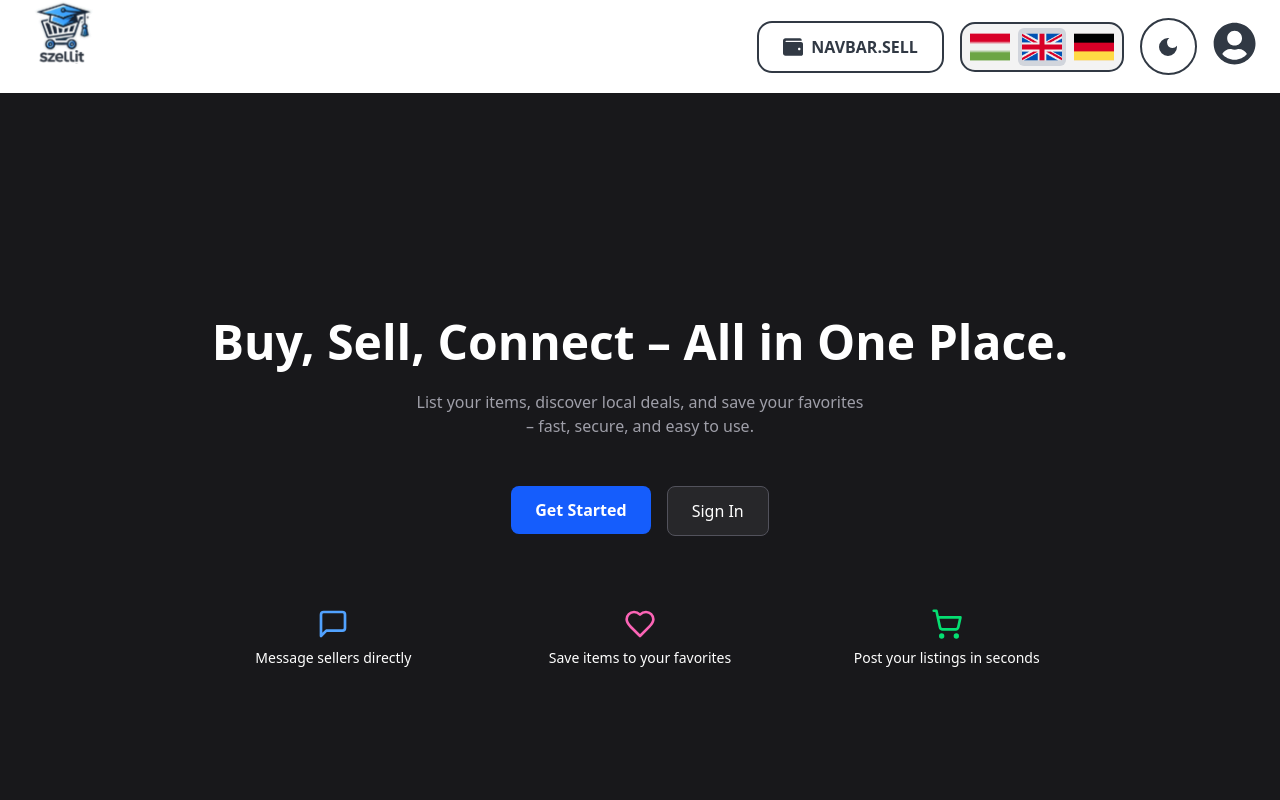
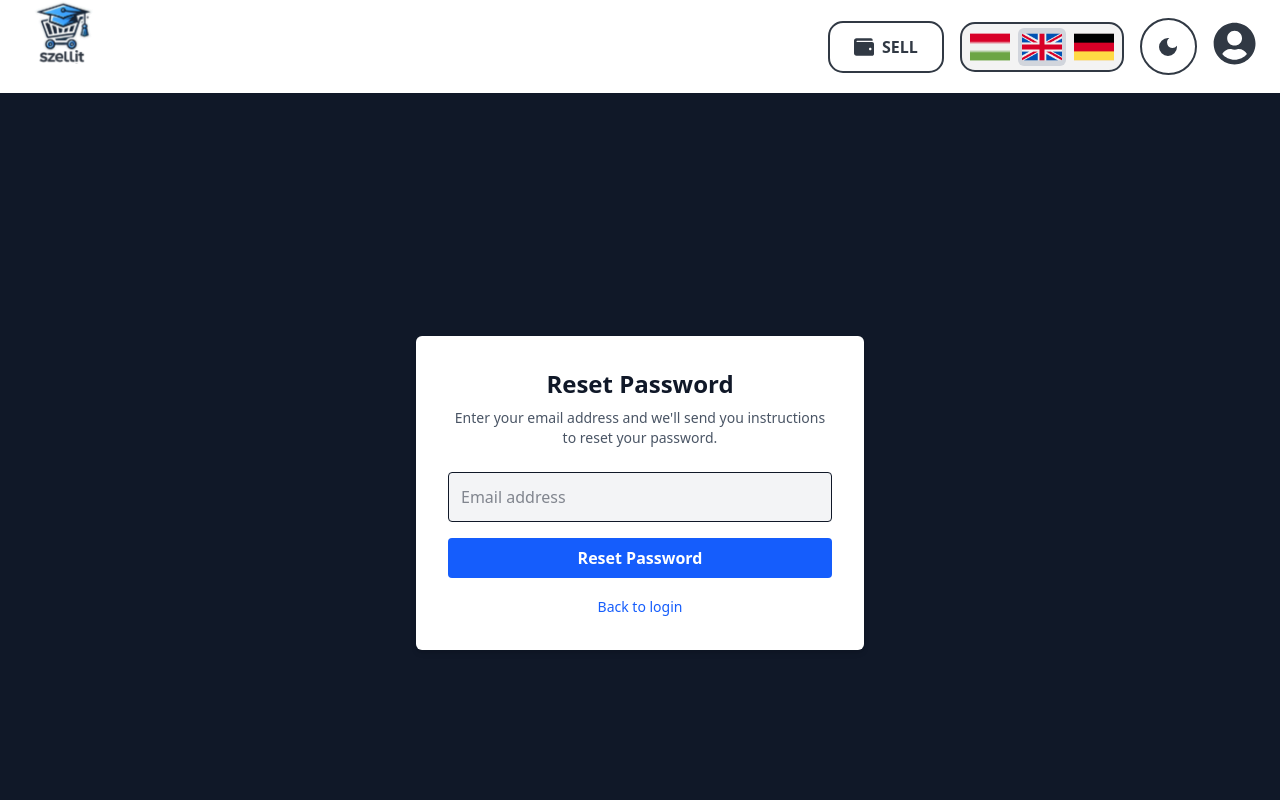
Before and after one commit to Botilazar/SZELLIT, a React (Vite) app in the folder client/: page /en/reset-password in a window 1280 px wide. Before the commit this address led to /en. Shown: the top 800 px of the page. Built offline with nearby package versions, Linux system fonts and the light colour scheme.

Commit message:
resetPW page added, updated hu,de,en locales key-value pairs

```diff
--- a/client/src/App.tsx
+++ b/client/src/App.tsx
@@ -17,6 +17,7 @@ import RegisterPage from "./Components/RegisterPage/RegisterPage";
 import SignInPage from "./Components/SignInPage/SignInPage";
 import BrowsingPage from "./Components/BrowsingPage/BrowsingPage";
 import { AuthProvider } from "./AuthContext";
+import ResetPasswordPage from "./Components/ResetPasswordPage/ResetPasswordPage";
 
 function LocaleWrapper() {
   const { lng } = useParams<{ lng: string }>();
@@ -49,6 +50,7 @@ function App() {
             <Route path="register" element={<RegisterPage />} />
             <Route path="login" element={<SignInPage />} />
             <Route path="items" element={<BrowsingPage />} />
+            <Route path="reset-password" element={<ResetPasswordPage />} />
           </Route>
           <Route path="*" element={<Navigate to="/en" replace />} />
         </Routes>
--- /dev/null
+++ b/client/src/Components/ResetPasswordPage/ResetPasswordPage.tsx
@@ -0,0 +1,54 @@
+// src/pages/ResetPasswordPage.tsx
+import { useState } from "react";
+import { useTranslation } from "react-i18next";
+import { Link, useParams } from "react-router-dom";
+
+const ResetPasswordPage = () => {
+  const { t } = useTranslation();
+  const { lng } = useParams(); // get /:lng from route
+  const [email, setEmail] = useState("");
+
+  const handleSubmit = (e: React.FormEvent) => {
+    e.preventDefault();
+    alert(t("reset.success")); // replace with actual API call
+  };
+
+  return (
+    <div className="min-h-screen flex items-center justify-center bg-gray-900 text-white px-4">
+      <div className="max-w-md w-full bg-white text-gray-900 p-8 rounded-md shadow-md">
+        <h1 className="text-2xl font-bold text-center mb-2">
+          {t("reset.title")}
+        </h1>
+        <p className="text-center text-sm text-gray-600 mb-6">
+          {t("reset.subtitle")}
+        </p>
+        <form onSubmit={handleSubmit}>
+          <input
+            type="email"
+            value={email}
+            onChange={(e) => setEmail(e.target.value)}
+            required
+            placeholder={t("reset.emailPlaceholder")}
+            className="w-full p-3 mb-4 border rounded bg-gray-100 focus:outline-none focus:ring-2 focus:ring-blue-500"
+          />
+          <button
+            type="submit"
+            className="w-full bg-blue-600 text-white py-2 font-semibold rounded hover:bg-blue-500 transition"
+          >
+            {t("reset.button")}
+          </button>
+        </form>
+        <div className="text-center mt-4">
+          <Link
+            to={`/${lng}/login`}
+            className="text-blue-600 hover:underline text-sm"
+          >
+            {t("reset.backToLogin")}
+          </Link>
+        </div>
+      </div>
+    </div>
+  );
+};
+
+export default ResetPasswordPage;
--- a/client/src/Components/SignInPage/SignInPage.tsx
+++ b/client/src/Components/SignInPage/SignInPage.tsx
@@ -102,9 +102,12 @@ const SignInPage = () => {
               />
               {t("signin.remember")}
             </label>
-            <a href="#" className="text-sm text-blue-400 hover:underline">
+            <Link
+              to={`/${lng}/reset-password`}
+              className="text-sm text-blue-400 hover:underline"
+            >
               {t("signin.forgot")}
-            </a>
+            </Link>
           </div>
 
           <button
--- a/client/src/locales/de.json
+++ b/client/src/locales/de.json
@@ -11,5 +11,55 @@
       "favorite": "Speichere Artikel in deinen Favoriten",
       "post": "Stelle deine Angebote in Sekunden ein"
     }
+  },
+  "navbar": {
+    "sell": "Verkaufen",
+    "profile": "Profil",
+    "settings": "Einstellungen",
+    "favorites": "Favoriten",
+    "logout": "Abmelden"
+  },
+  "signin": {
+    "title": "Anmelden",
+    "or": "oder",
+    "createAccount": "ein neues Konto erstellen",
+    "email": "E-Mail-Adresse",
+    "password": "Passwort",
+    "remember": "Angemeldet bleiben",
+    "forgot": "Passwort vergessen?",
+    "button": "Anmelden"
+  },
+  "register": {
+    "title": "Konto erstellen",
+    "haveAccount": "Hast du bereits ein Konto?",
+    "signIn": "Anmelden",
+    "fullName": "Vollständiger Name",
+    "email": "E-Mail-Adresse",
+    "username": "Benutzername",
+    "password": "Passwort",
+    "confirmPassword": "Passwort bestätigen",
+    "passwordRequirementsTitle": "Passwortanforderungen:",
+    "passwordRequirement": {
+      "length": "Mindestens 8 Zeichen",
+      "uppercase": "Mindestens ein Großbuchstabe",
+      "lowercase": "Mindestens ein Kleinbuchstabe",
+      "number": "Mindestens eine Zahl",
+      "special": "Mindestens ein Sonderzeichen"
+    },
+    "accept": "Ich akzeptiere die",
+    "terms": "Allgemeinen Geschäftsbedingungen",
+    "and": "und",
+    "privacy": "Datenschutzrichtlinie",
+    "createAccount": "Konto erstellen",
+    "passwordMismatch": "Passwörter stimmen nicht überein!",
+    "acceptTermsAlert": "Bitte akzeptiere die Allgemeinen Geschäftsbedingungen"
+  },
+  "reset": {
+    "title": "Passwort zurücksetzen",
+    "subtitle": "Gib deine E-Mail-Adresse ein, und wir senden dir Anweisungen zum Zurücksetzen des Passworts.",
+    "emailPlaceholder": "E-Mail-Adresse",
+    "button": "Passwort zurücksetzen",
+    "backToLogin": "Zurück zum Login",
+    "success": "Wenn die E-Mail existiert, wurden Anweisungen gesendet."
   }
 }
--- a/client/src/locales/en.json
+++ b/client/src/locales/en.json
@@ -1,7 +1,7 @@
 {
   "welcome": {
-        "title": "Buy, Sell, Connect – All in One Place.",
-        "description": "List your items, discover local deals, and save your favorites – fast, secure, and easy to use.",
+    "title": "Buy, Sell, Connect - All in One Place.",
+    "description": "List your items, discover local deals, and save your favorites - fast, secure, and easy to use.",
     "buttons": {
       "getStarted": "Get Started",
       "signIn": "Sign In"
@@ -11,6 +11,13 @@
       "favorite": "Save items to your favorites",
       "post": "Post your listings in seconds"
     }
+  },
+  "navbar": {
+    "sell": "Sell",
+    "profile": "Profile",
+    "settings": "Settings",
+    "favorites": "Favorites",
+    "logout": "Logout"
   },
   "signin": {
     "title": "Sign in",
@@ -46,5 +53,14 @@
     "createAccount": "Create account",
     "passwordMismatch": "Passwords don't match!",
     "acceptTermsAlert": "Please accept the Terms and Conditions"
+  },
+
+  "reset": {
+    "title": "Reset Password",
+    "subtitle": "Enter your email address and we'll send you instructions to reset your password.",
+    "emailPlaceholder": "Email address",
+    "button": "Reset Password",
+    "backToLogin": "Back to login",
+    "success": "If the email exists, reset instructions have been sent."
   }
 }
--- a/client/src/locales/hu.json
+++ b/client/src/locales/hu.json
@@ -1,7 +1,7 @@
 {
   "welcome": {
-        "title": "Vásárolj, Adj el, Kapcsolódj – Minden egy helyen.",
-        "description": "Listázd a termékeidet, fedezd fel a helyi ajánlatokat, és mentsd el a kedvenceidet – gyorsan, biztonságosan és egyszerűen.",
+    "title": "Vásárolj, Adj el, Kapcsolódj - Minden egy helyen.",
+    "description": "Listázd a termékeidet, fedezd fel a helyi ajánlatokat, és mentsd el a kedvenceidet - gyorsan, biztonságosan és egyszerűen.",
     "buttons": {
       "getStarted": "Kezdd el",
       "signIn": "Bejelentkezés"
@@ -12,39 +12,54 @@
       "post": "Hirdess percek alatt"
     }
   },
+  "navbar": {
+    "sell": "Eladás",
+    "profile": "Profil",
+    "settings": "Beállítások",
+    "favorites": "Kedvencek",
+    "logout": "Kijelentkezés"
+  },
   "signin": {
     "title": "Bejelentkezés",
-        "or": "or",
-        "createAccount": "make a new account",
-        "email": "Email address",
-        "password": "Password",
-        "remember": "Remember me",
-        "forgot": "Forgot your password?",
-        "button": "Sign in"
+    "or": "vagy",
+    "createAccount": "hozz létre egy új fiókot",
+    "email": "Email-cím",
+    "password": "Jelszó",
+    "remember": "Emlékezz rám",
+    "forgot": "Elfelejtetted a jelszavad?",
+    "button": "Bejelentkezés"
   },
   "register": {
     "title": "Fiók létrehozása",
-        "haveAccount": "Already have an account?",
-        "signIn": "Sign in",
-        "fullName": "Full name",
-        "email": "Email address",
-        "username": "Username",
-        "password": "Password",
-        "confirmPassword": "Confirm password",
-        "passwordRequirementsTitle": "Password requirements:",
+    "haveAccount": "Már van fiókod?",
+    "signIn": "Bejelentkezés",
+    "fullName": "Teljes név",
+    "email": "Email-cím",
+    "username": "Felhasználónév",
+    "password": "Jelszó",
+    "confirmPassword": "Jelszó megerősítése",
+    "passwordRequirementsTitle": "Jelszó követelmények:",
     "passwordRequirement": {
-            "length": "At least 8 characters",
-            "uppercase": "At least one uppercase letter",
-            "lowercase": "At least one lowercase letter",
-            "number": "At least one number",
-            "special": "At least one special character"
+      "length": "Legalább 8 karakter",
+      "uppercase": "Legalább egy nagybetű",
+      "lowercase": "Legalább egy kisbetű",
+      "number": "Legalább egy szám",
+      "special": "Legalább egy speciális karakter"
     },
-        "accept": "I accept the",
-        "terms": "Terms and Conditions",
-        "and": "and",
-        "privacy": "Privacy Policy",
-        "createAccount": "Create account",
-        "passwordMismatch": "Passwords don't match!",
-        "acceptTermsAlert": "Please accept the Terms and Conditions"
+    "accept": "Elfogadom a",
+    "terms": "Felhasználási feltételeket",
+    "and": "és",
+    "privacy": "az Adatvédelmi irányelveket",
+    "createAccount": "Fiók létrehozása",
+    "passwordMismatch": "A jelszavak nem egyeznek!",
+    "acceptTermsAlert": "Kérjük, fogadd el a Felhasználási feltételeket"
+  },
+  "reset": {
+    "title": "Jelszó visszaállítása",
+    "subtitle": "Add meg az email-címed és elküldjük az instrukciókat a jelszavad visszaállításához!",
+    "emailPlaceholder": "Email-cím",
+    "button": "Jelszó visszaállítása",
+    "backToLogin": "Vissza a bejelentkezéshez",
+    "success": "Ha az e-mail létezik, elküldtük az utasításokat."
   }
 }
```
Lines whose indentation alone changed are shown as unchanged.
